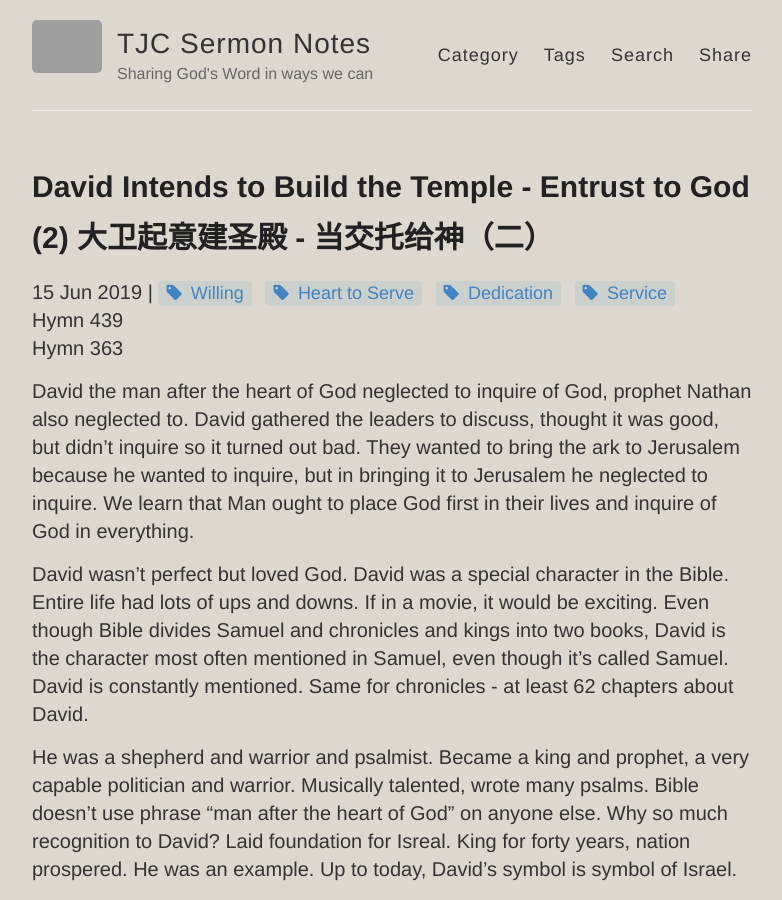
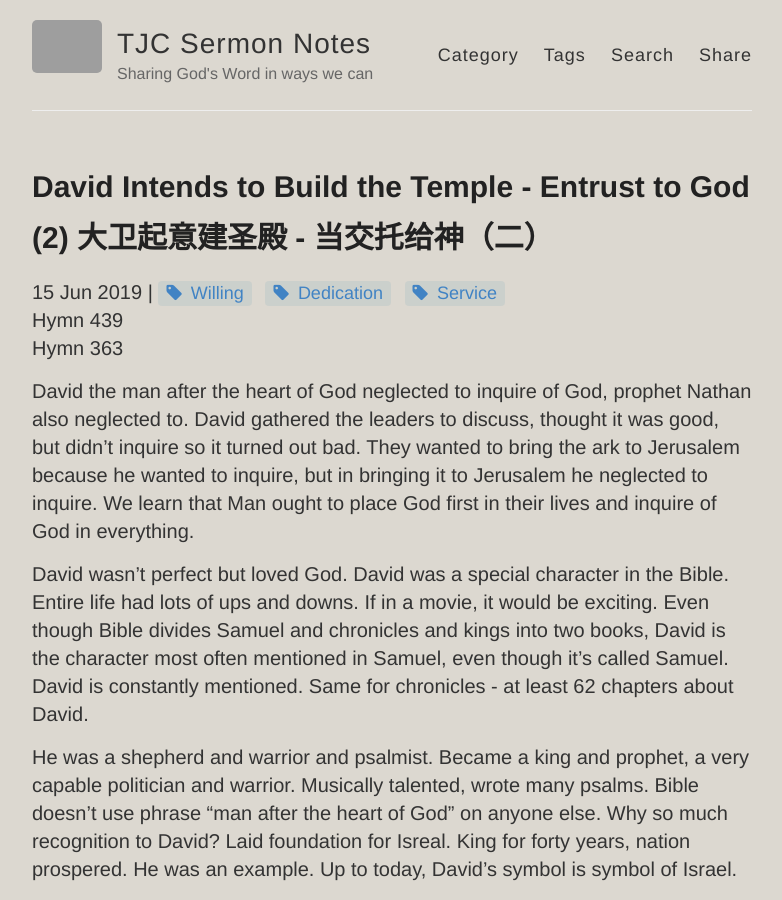
Before and after one commit to catchupTJC/catchuptjc.github.io, a Jekyll site: the page built from _posts/2019-06-15-David Intends to Build the Temple Entrust to God (2).md, in a window 1280 px wide and 900 px high. Shown: the whole window, without its empty margins (248-1030 px from the left). Built offline with Jekyll 4.4.1, drawn with Linux system fonts in a browser that asks for light colours; nearby versions of some CDN libraries; comment, search, counter and statistics services are not loaded; grey boxes are pictures that could not be loaded.

Commit message:
Update 2019-06-15-David Intends to Build the Temple Entrust to God (2).md

```diff
--- a/_posts/2019-06-15-David Intends to Build the Temple Entrust to God (2).md
+++ b/_posts/2019-06-15-David Intends to Build the Temple Entrust to God (2).md
@@ -2,7 +2,7 @@
 layout: post
 title: David Intends to Build the Temple - Entrust to God (2) 大卫起意建圣殿 - 当交托给神（二）
 category: Sermon(SG)2019
-tags: [Willing,Heart to Serve,Dedication,Service]
+tags: [Willing,Dedication,Service]
 hymns: [439,363]
 ---
 
```
